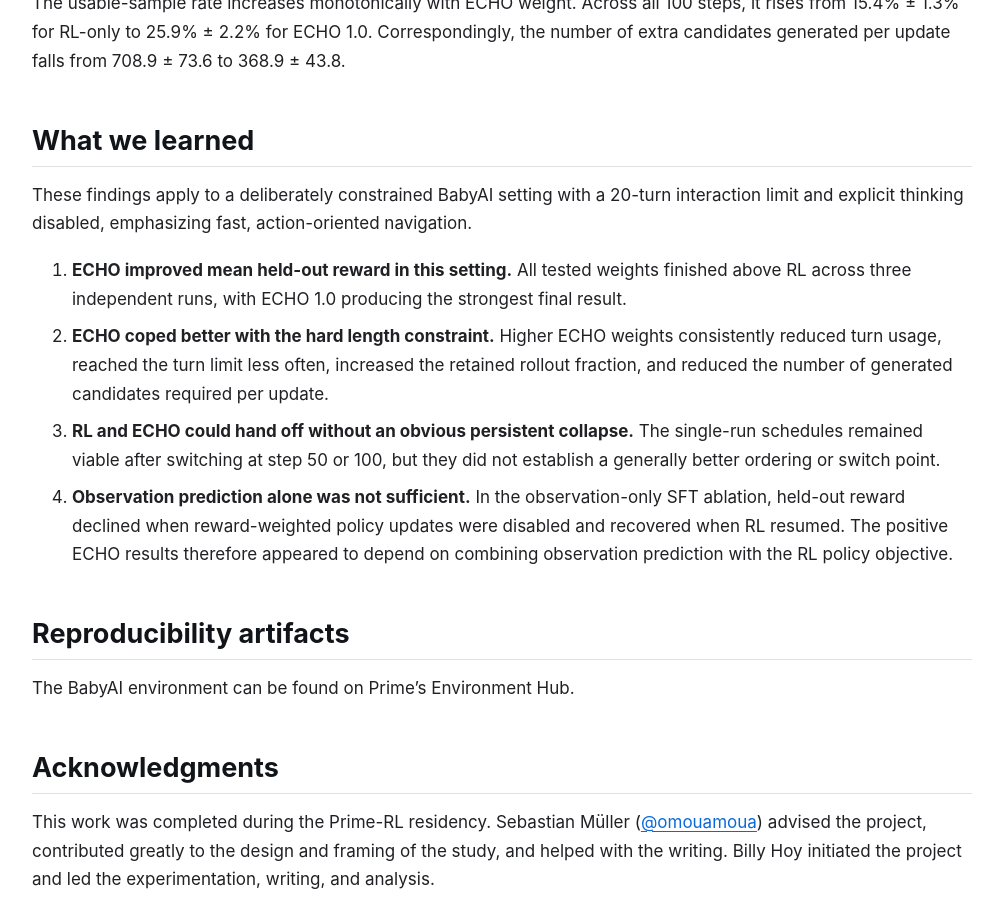
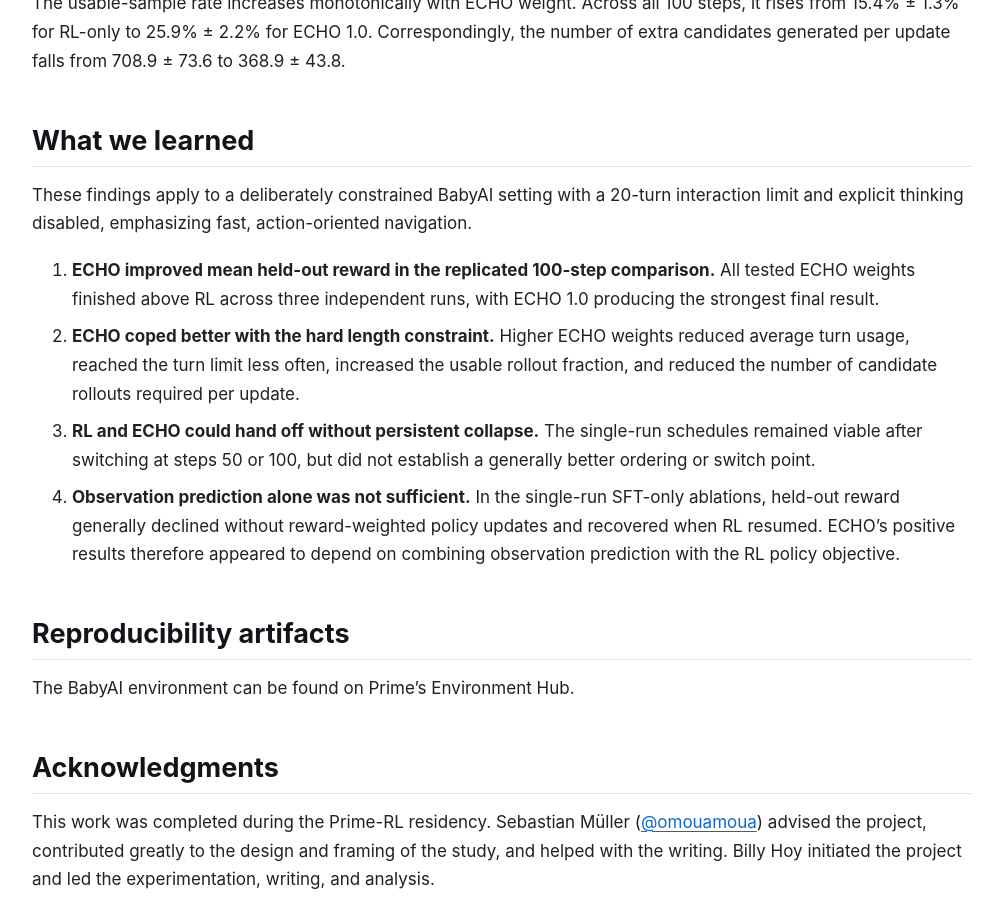
Before and after one commit to Bhoy1/echo-babyai-findings, a Jekyll site: the page built from index.md, in a window 1280 px wide and 900 px high, scrolled down 14969 px. Shown: the whole window, without its empty margins (138-1132 px from the left). Built offline with Jekyll 4.4.1, drawn with Linux system fonts in a browser that asks for light colours.

Commit message:
Refine conclusions and evidence scope

```diff
--- a/index.md
+++ b/index.md
@@ -215,10 +215,10 @@ The usable-sample rate increases monotonically with ECHO weight. Across all 100
 
 These findings apply to a deliberately constrained BabyAI setting with a 20-turn interaction limit and explicit thinking disabled, emphasizing fast, action-oriented navigation.
 
-1. **ECHO improved mean held-out reward in this setting.** All tested weights finished above RL across three independent runs, with ECHO 1.0 producing the strongest final result.
-2. **ECHO coped better with the hard length constraint.** Higher ECHO weights consistently reduced turn usage, reached the turn limit less often, increased the retained rollout fraction, and reduced the number of generated candidates required per update.
-3. **RL and ECHO could hand off without an obvious persistent collapse.** The single-run schedules remained viable after switching at step 50 or 100, but they did not establish a generally better ordering or switch point.
-4. **Observation prediction alone was not sufficient.** In the observation-only SFT ablation, held-out reward declined when reward-weighted policy updates were disabled and recovered when RL resumed. The positive ECHO results therefore appeared to depend on combining observation prediction with the RL policy objective.
+1. **ECHO improved mean held-out reward in the replicated 100-step comparison.** All tested ECHO weights finished above RL across three independent runs, with ECHO 1.0 producing the strongest final result.
+2. **ECHO coped better with the hard length constraint.** Higher ECHO weights reduced average turn usage, reached the turn limit less often, increased the usable rollout fraction, and reduced the number of candidate rollouts required per update.
+3. **RL and ECHO could hand off without persistent collapse.** The single-run schedules remained viable after switching at steps 50 or 100, but did not establish a generally better ordering or switch point.
+4. **Observation prediction alone was not sufficient.** In the single-run SFT-only ablations, held-out reward generally declined without reward-weighted policy updates and recovered when RL resumed. ECHO's positive results therefore appeared to depend on combining observation prediction with the RL policy objective.
 
 
 ## Reproducibility artifacts
```
